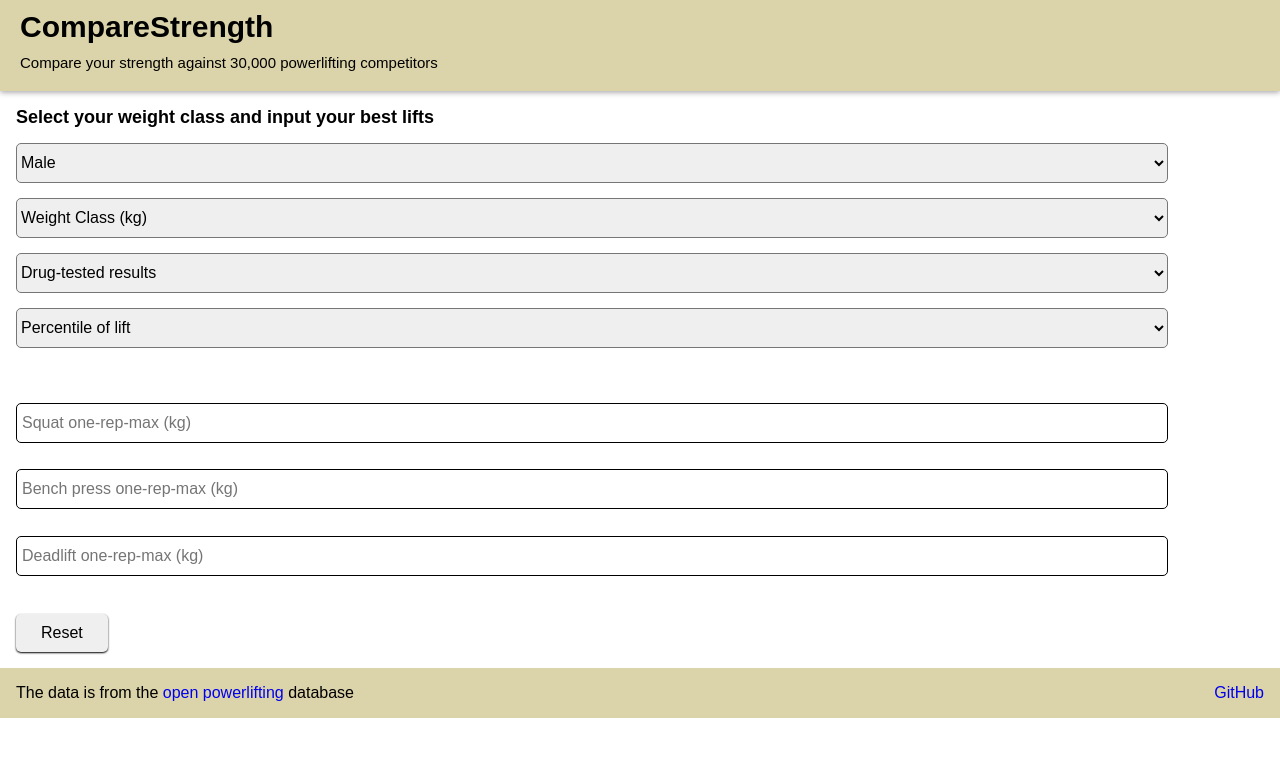
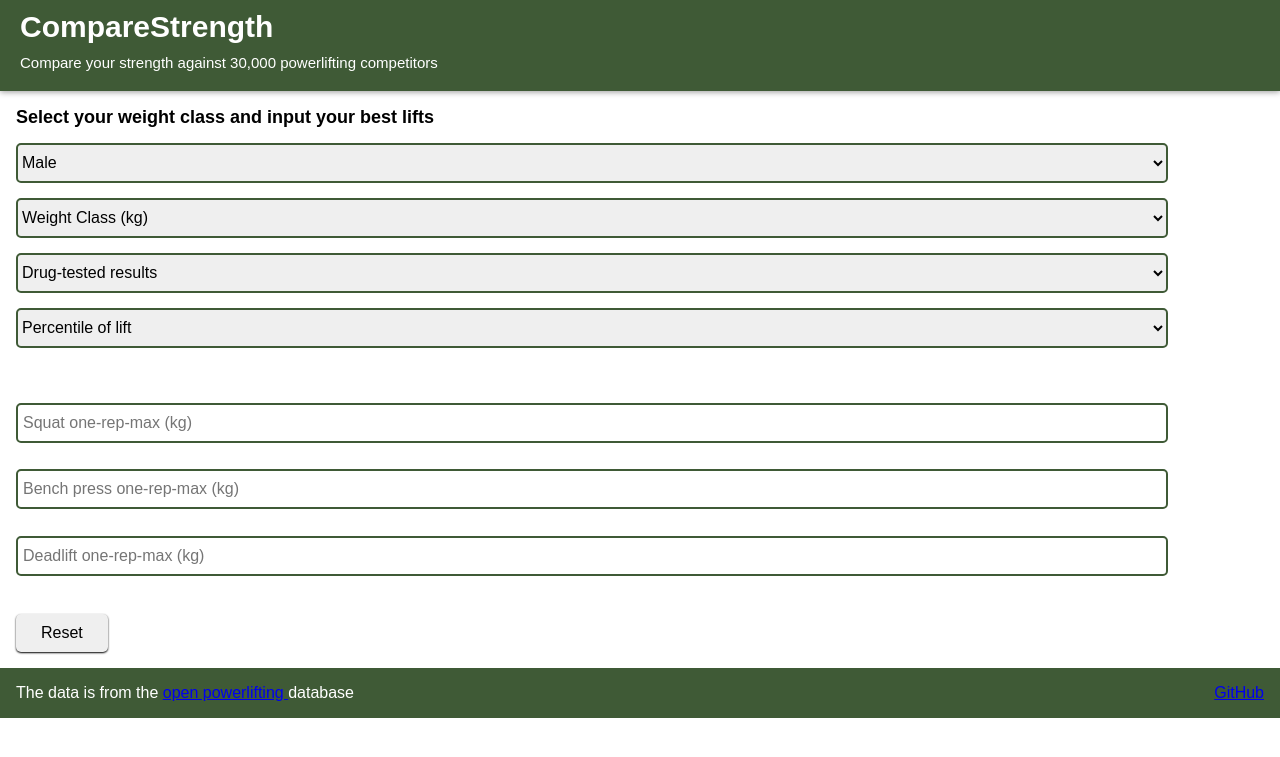
Before and after one commit to ViHak/compare-strength, a Python web app: template templates/index.html in a window 1280 px wide. Shown: the top 757 px of the page. Run offline with Jinja, Linux system fonts and the light colour scheme; the template is opened without the code that fills it, so the values that code supplies are empty; some libraries are stand-ins or nearby versions.

Commit message:
Design improvements

```diff
--- a/static/css/main.css
+++ b/static/css/main.css
@@ -3,8 +3,8 @@ body {
     font-family: sans-serif;
 }
 
-a{
-	text-decoration:none;
+a:visited{
+    color:#45c1ff;
 }
 
 html, body {
@@ -32,17 +32,22 @@ select{
     font-size:16px;
     height:40px;
     border-radius:5px;
+    border: 2px solid #3f5a36;
 }
 
 input{
     font-size:16px;
-    border: 1px solid black;
+    border: 2px solid #3f5a36;
     margin-top:10px;
     height:40px;
     font-size:16px;
     border-radius:5px;
     padding:5px;
+    transition: 0.2s ease;
+}
 
+input:hover{
+    box-shadow: 0px 0px 3px 1px #3f5a36;
 }
 
 .result-box{
@@ -55,10 +60,11 @@ input{
 }
 
 .navbar{
-    background-color:#dbd3a9;
+    background-color:#3f5a36;
     padding:0em 1em 1em 1em;
     font-size:20px;
     box-shadow: 0 1px 6px 0 rgba(0,0,0,.4);
+    color:white;
 }
 
 .wrapper-title h2{
@@ -67,7 +73,7 @@ input{
 }
 
 .footer{
-    background-color: #dbd3a9;
+    background-color: #3f5a36;
     width: 100%;
     bottom: 0;
     padding: 1em;
@@ -75,6 +81,7 @@ input{
     display: grid;
     grid-auto-columns: 1fr;
     grid-auto-flow: column;
+    color:white;
 }
 
 .header-title{
```
